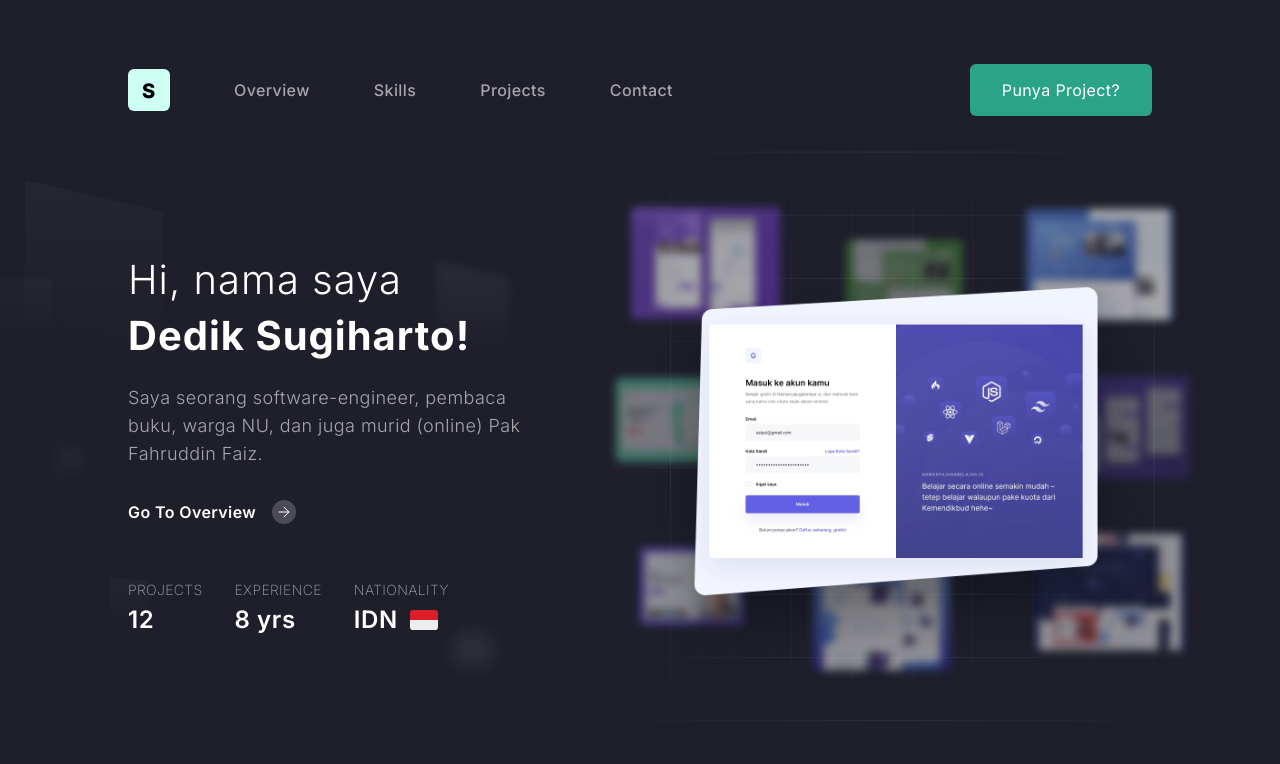
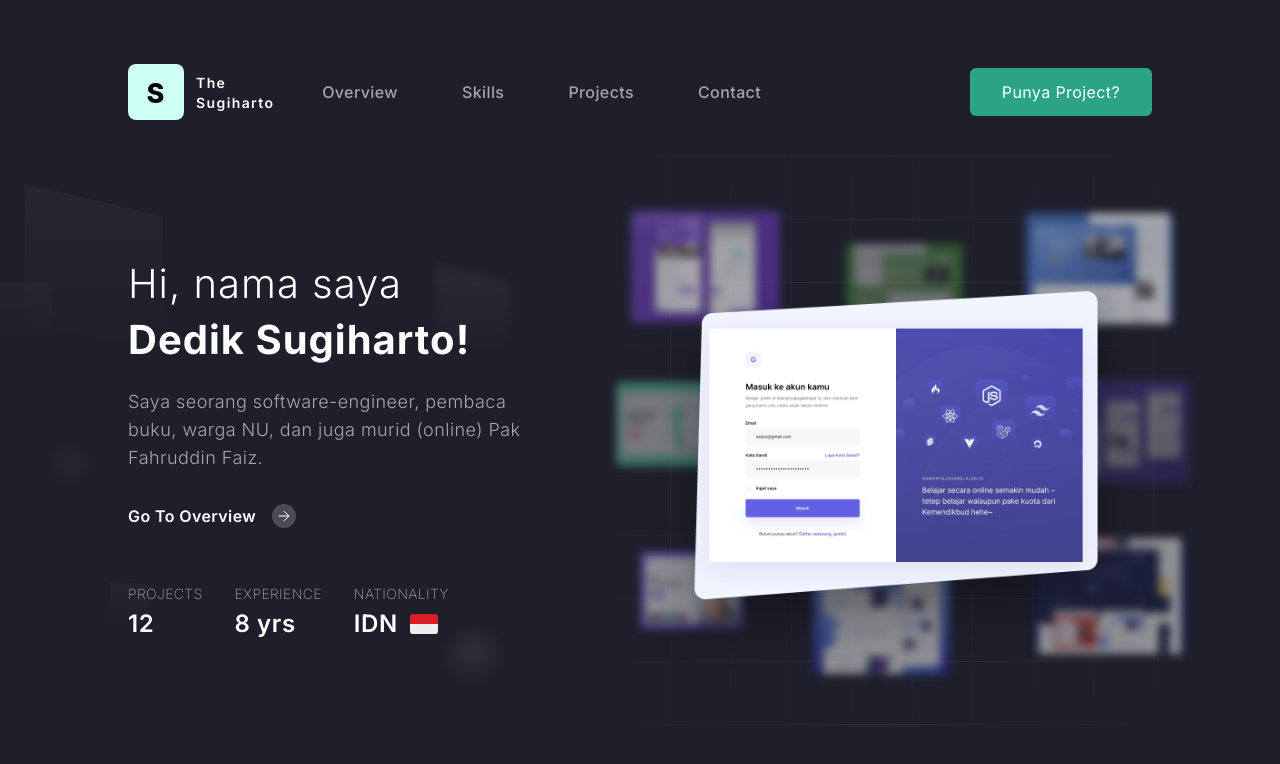
Before and after one commit to hudadamar21/codedesign-the-sugiharto, a Vue app: page / in a window 1280 px wide. Shown: the top 764 px of the page. Built offline with nearby package versions, Linux system fonts and the light colour scheme.

Commit message:
header: responsive mobile

```diff
--- a/src/components/MainHeader.vue
+++ b/src/components/MainHeader.vue
@@ -1,34 +1,69 @@
 <script setup>
+import { ref } from 'vue'
 import { RouterLink } from 'vue-router'
+import IconMenu from './icons/IconMenu.vue'
+
+const open = ref(false)
 </script>
 
 <template>
-  <header class="main-container flex items-center justify-between py-16">
-    <nav class="flex items-center gap-x-16">
-      <RouterLink to="/"><img src="/images/logo.svg" alt="logo" /></RouterLink>
+  <header class="main-container flex items-center justify-between py-8 md:py-16">
+    <div class="flex items-center gap-x-8 md:gap-x-16">
+      <RouterLink @click="open = false" class="relative z-30 flex items-center gap-x-3" to="/">
+        <img class="w-8 lg:w-14 h-8 lg:h-14" src="/images/logo.svg" alt="logo" />
+        <p class="block l font-semibold mt-0.5 tracking-widest text-sm">The Sugiharto</p>
+      </RouterLink>
+      <nav
+        class="absolute lg:static top-0 left-0 flex flex-col lg:flex-row w-full pt-28 pb-12 space-y-8 lg:space-y-0 lg:py-0 bg-dark z-20 items-center gap-x-8 md:gap-x-16 transition-transform duration-500"
+        :class="!open ? '-translate-y-[150%] lg:translate-y-0' : 'translate-y-0'"
+      >
         <RouterLink
+          @click="open = false"
           to="/overview"
           class="font-medium tracking-wide text-white/60 hover:text-white transition"
           >Overview</RouterLink
         >
         <RouterLink
+          @click="open = false"
           to="/skills"
           class="font-medium tracking-wide text-white/60 hover:text-white transition"
           >Skills</RouterLink
         >
         <RouterLink
+          @click="open = false"
           to="/projects"
           class="font-medium tracking-wide text-white/60 hover:text-white transition"
           >Projects</RouterLink
         >
         <RouterLink
+          @click="open = false"
           to="/contact"
           class="font-medium tracking-wide text-white/60 hover:text-white transition"
           >Contact</RouterLink
         >
-    </nav>
-    <RouterLink to="/contact" class="bg-primary-green px-8 py-3.5 rounded-md">
+        <RouterLink
+          @click="open = false"
+          to="/contact"
+          class="block lg:hidden relative z-30 bg-primary-green text-sm lg:text-base px-4 lg:px-8 py-2 lg:py-3 rounded-md"
+        >
           Punya Project?
         </RouterLink>
+      </nav>
+    </div>
+    <div class="flex items-center gap-x-5">
+      <RouterLink
+        @click="open = false"
+        to="/contact"
+        class="hidden lg:block relative z-30 bg-primary-green text-sm lg:text-base px-4 lg:px-8 py-2 lg:py-3 rounded-md"
+      >
+        Punya Project?
+      </RouterLink>
+      <button
+        class="relative z-30 hover:opacity-80 transition lg:hidden mt-1"
+        @click="open = !open"
+      >
+        <IconMenu />
+      </button>
+    </div>
   </header>
 </template>
--- /dev/null
+++ b/src/components/icons/IconMenu.vue
@@ -0,0 +1,8 @@
+<template>
+  <svg xmlns="http://www.w3.org/2000/svg" width="32" height="32" viewBox="0 0 256 256">
+    <path
+      fill="currentColor"
+      d="M224 120v16a8 8 0 0 1-8 8H40a8 8 0 0 1-8-8v-16a8 8 0 0 1 8-8h176a8 8 0 0 1 8 8Zm-8 56H40a8 8 0 0 0-8 8v16a8 8 0 0 0 8 8h176a8 8 0 0 0 8-8v-16a8 8 0 0 0-8-8Zm0-128H40a8 8 0 0 0-8 8v16a8 8 0 0 0 8 8h176a8 8 0 0 0 8-8V56a8 8 0 0 0-8-8Z"
+    />
+  </svg>
+</template>
```
Lines whose indentation alone changed are shown as unchanged.
